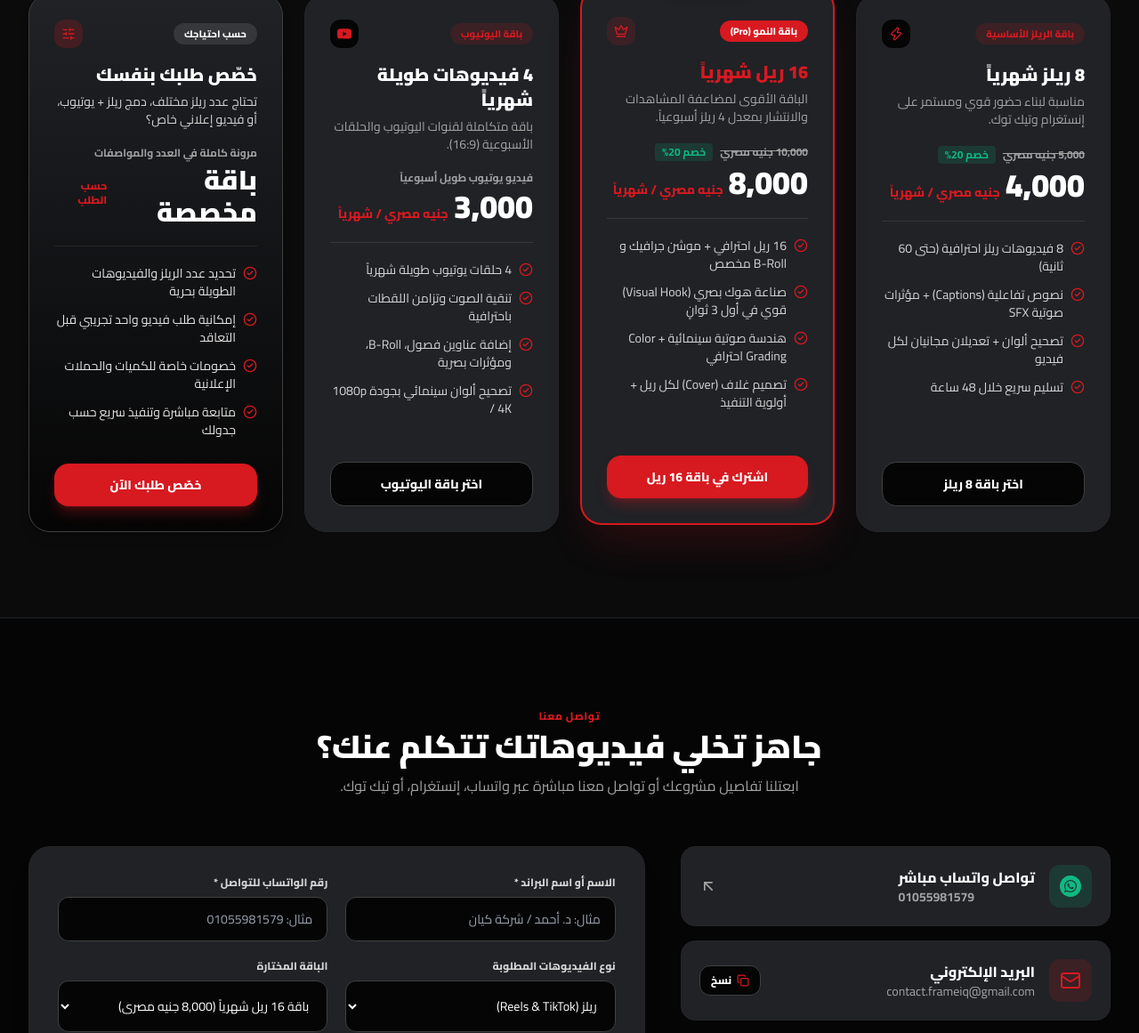
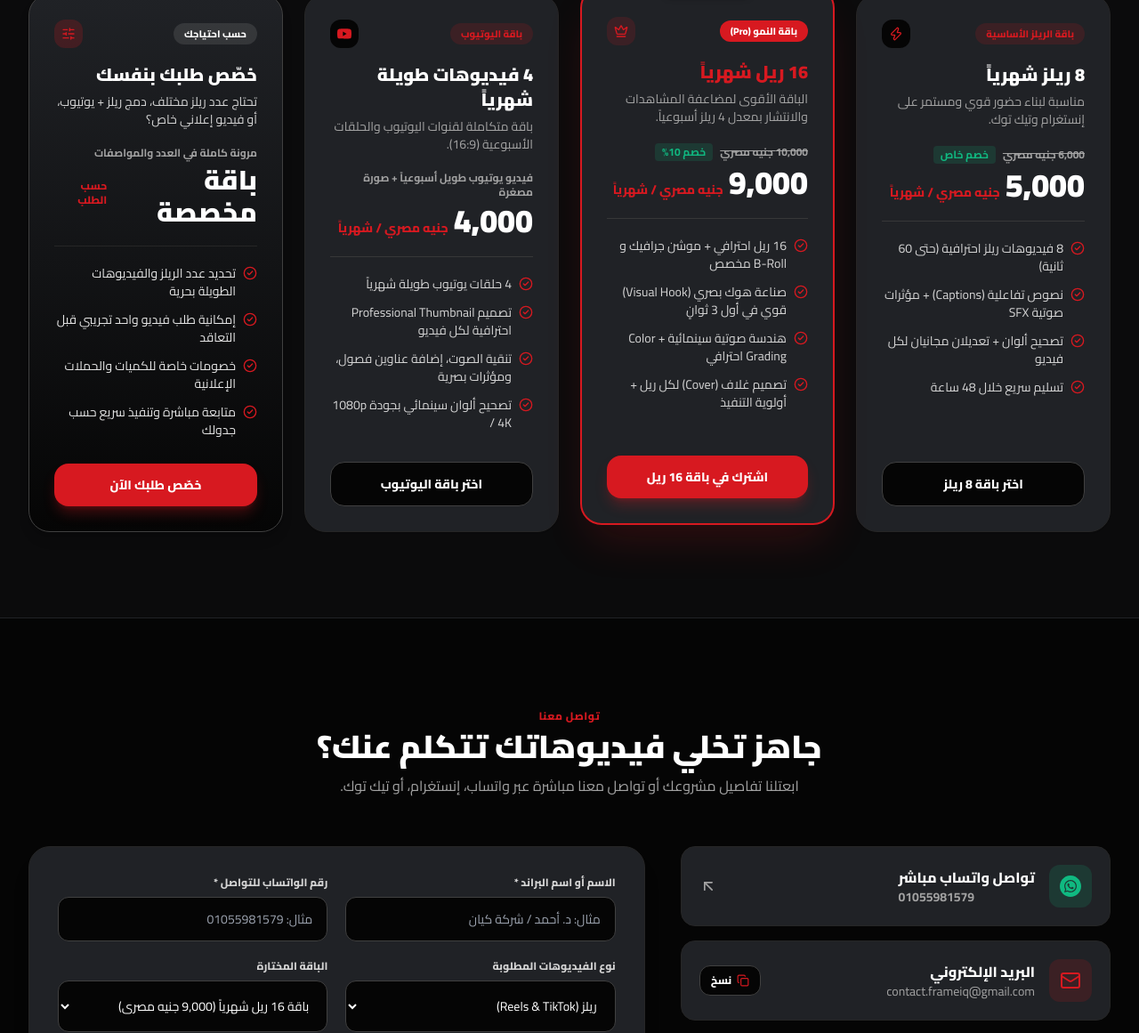
Before and after one commit to frameiq-agency/eg, a plain HTML site: page index.html in a window 1280 px wide. Shown: the part 3077-4238 px from the top of the page at 89% size. Drawn offline with nearby package versions, Linux system fonts and the light colour scheme; a web font is replaced by a local one.

Commit message:
Add files via upload

```diff
--- a/index.html
+++ b/index.html
@@ -325,7 +325,7 @@
                 <!-- 4 Pricing Cards Grid -->
                 <div id="plansGrid" class="grid md:grid-cols-2 xl:grid-cols-4 gap-6 items-stretch">
 
-                    <!-- Plan 1: 8 Reels Monthly (4,000 EGP instead of 5,000 EGP) -->
+                    <!-- Plan 1: 8 Reels Monthly (5,000 EGP instead of 6,000 EGP) -->
                     <div data-plan-group="reels" class="plan-card rounded-3xl bg-white dark:bg-[#202226] border border-neutral-200 dark:border-neutral-800 p-6 sm:p-7 flex flex-col justify-between shadow-sm hover:border-[#D71920] hover:shadow-xl transition-all">
                         <div>
                             <div class="flex items-center justify-between">
@@ -339,11 +339,11 @@
 
                             <div class="my-5 pb-5 border-b border-neutral-200 dark:border-neutral-700/70">
                                 <div class="flex items-center gap-2 text-xs font-bold">
-                                    <span class="text-neutral-400 line-through">5,000 جنيه مصري</span>
-                                    <span class="px-2 py-0.5 rounded bg-emerald-500/15 text-emerald-500">خصم 20%</span>
+                                    <span class="text-neutral-400 line-through">6,000 جنيه مصري</span>
+                                    <span class="px-2 py-0.5 rounded bg-emerald-500/15 text-emerald-500">خصم خاص</span>
                                 </div>
                                 <div class="flex items-baseline gap-1.5 mt-1">
-                                    <span class="font-display font-black text-3xl sm:text-4xl text-[#202226] dark:text-white">4,000</span>
+                                    <span class="font-display font-black text-3xl sm:text-4xl text-[#202226] dark:text-white">5,000</span>
                                     <span class="text-sm font-extrabold text-[#D71920]">جنيه مصري / شهرياً</span>
                                 </div>
                             </div>
@@ -368,12 +368,12 @@
                             </ul>
                         </div>
 
-                        <button onclick="selectPlan('باقة 8 ريلز شهرياً (4,000 جنيه مصري)', 'ريلز (Reels & TikTok)')" class="mt-7 w-full py-3.5 px-4 rounded-2xl font-extrabold text-xs sm:text-sm bg-neutral-100 hover:bg-neutral-200 dark:bg-[#050505] dark:hover:bg-neutral-900 text-[#202226] dark:text-white border border-neutral-200 dark:border-neutral-700 transition-all active:scale-95">
+                        <button onclick="selectPlan('باقة 8 ريلز شهرياً (5,000 جنيه مصري)', 'ريلز (Reels & TikTok)')" class="mt-7 w-full py-3.5 px-4 rounded-2xl font-extrabold text-xs sm:text-sm bg-neutral-100 hover:bg-neutral-200 dark:bg-[#050505] dark:hover:bg-neutral-900 text-[#202226] dark:text-white border border-neutral-200 dark:border-neutral-700 transition-all active:scale-95">
                             اختر باقة 8 ريلز
                         </button>
                     </div>
 
-                    <!-- Plan 2: 16 Reels Monthly (8,000 EGP instead of 10,000 EGP) - MOST POPULAR -->
+                    <!-- Plan 2: 16 Reels Monthly (9,000 EGP instead of 10,000 EGP) - MOST POPULAR -->
                     <div data-plan-group="reels" class="plan-card relative rounded-3xl bg-white dark:bg-[#202226] border-2 border-[#D71920] p-6 sm:p-7 flex flex-col justify-between shadow-2xl shadow-[#D71920]/20 xl:-translate-y-2">
                         <div class="absolute -top-3.5 inset-x-0 flex justify-center">
                             <span class="px-4 py-1 rounded-full text-xs font-extrabold bg-[#D71920] text-white shadow-md">
@@ -394,10 +394,10 @@
                             <div class="my-5 pb-5 border-b border-neutral-200 dark:border-neutral-700/70">
                                 <div class="flex items-center gap-2 text-xs font-bold">
                                     <span class="text-neutral-400 line-through">10,000 جنيه مصري</span>
-                                    <span class="px-2 py-0.5 rounded bg-emerald-500/15 text-emerald-500">خصم 20%</span>
+                                    <span class="px-2 py-0.5 rounded bg-emerald-500/15 text-emerald-500">خصم 10%</span>
                                 </div>
                                 <div class="flex items-baseline gap-1.5 mt-1">
-                                    <span class="font-display font-black text-3xl sm:text-4xl text-[#202226] dark:text-white">8,000</span>
+                                    <span class="font-display font-black text-3xl sm:text-4xl text-[#202226] dark:text-white">9,000</span>
                                     <span class="text-sm font-extrabold text-[#D71920]">جنيه مصري / شهرياً</span>
                                 </div>
                             </div>
@@ -422,12 +422,12 @@
                             </ul>
                         </div>
 
-                        <button onclick="selectPlan('باقة 16 ريل شهرياً (8,000 جنيه مصري)', 'ريلز (Reels & TikTok)')" class="mt-7 w-full py-3.5 px-4 rounded-2xl font-extrabold text-xs sm:text-sm bg-[#D71920] hover:bg-[#B3141A] text-white shadow-lg shadow-[#D71920]/30 transition-all active:scale-95">
+                        <button onclick="selectPlan('باقة 16 ريل شهرياً (9,000 جنيه مصري)', 'ريلز (Reels & TikTok)')" class="mt-7 w-full py-3.5 px-4 rounded-2xl font-extrabold text-xs sm:text-sm bg-[#D71920] hover:bg-[#B3141A] text-white shadow-lg shadow-[#D71920]/30 transition-all active:scale-95">
                             اشترك في باقة 16 ريل
                         </button>
                     </div>
 
-                    <!-- Plan 3: YouTube Package (4 Long Videos/month = 3,000 EGP) -->
+                    <!-- Plan 3: YouTube Package (4 Long Videos/month = 4,000 EGP + Professional Thumbnail) -->
                     <div data-plan-group="long" class="plan-card rounded-3xl bg-white dark:bg-[#202226] border border-neutral-200 dark:border-neutral-800 p-6 sm:p-7 flex flex-col justify-between shadow-sm hover:border-[#D71920] hover:shadow-xl transition-all">
                         <div>
                             <div class="flex items-center justify-between">
@@ -443,10 +443,10 @@
 
                             <div class="my-5 pb-5 border-b border-neutral-200 dark:border-neutral-700/70">
                                 <div class="text-xs text-neutral-500 dark:text-neutral-400 font-bold">
-                                    فيديو يوتيوب طويل أسبوعياً
+                                    فيديو يوتيوب طويل أسبوعياً + صورة مصغرة
                                 </div>
                                 <div class="flex items-baseline gap-1.5 mt-1">
-                                    <span class="font-display font-black text-3xl sm:text-4xl text-[#202226] dark:text-white">3,000</span>
+                                    <span class="font-display font-black text-3xl sm:text-4xl text-[#202226] dark:text-white">4,000</span>
                                     <span class="text-sm font-extrabold text-[#D71920]">جنيه مصري / شهرياً</span>
                                 </div>
                             </div>
@@ -458,11 +458,11 @@
                                 </li>
                                 <li class="flex items-start gap-2">
                                     <i data-lucide="check-circle-2" class="w-4 h-4 text-[#D71920] shrink-0 mt-0.5"></i>
-                                    <span>تنقية الصوت وتزامن اللقطات باحترافية</span>
+                                    <span>تصميم Professional Thumbnail احترافية لكل فيديو</span>
                                 </li>
                                 <li class="flex items-start gap-2">
                                     <i data-lucide="check-circle-2" class="w-4 h-4 text-[#D71920] shrink-0 mt-0.5"></i>
-                                    <span>إضافة عناوين فصول، B-Roll، ومؤثرات بصرية</span>
+                                    <span>تنقية الصوت، إضافة عناوين فصول، ومؤثرات بصرية</span>
                                 </li>
                                 <li class="flex items-start gap-2">
                                     <i data-lucide="check-circle-2" class="w-4 h-4 text-[#D71920] shrink-0 mt-0.5"></i>
@@ -471,7 +471,7 @@
                             </ul>
                         </div>
 
-                        <button onclick="selectPlan('باقة 4 فيديوهات طويلة يوتيوب (3,000 جنيه مصري)', 'فيديوهات طويلة (يوتيوب)')" class="mt-7 w-full py-3.5 px-4 rounded-2xl font-extrabold text-xs sm:text-sm bg-neutral-100 hover:bg-neutral-200 dark:bg-[#050505] dark:hover:bg-neutral-900 text-[#202226] dark:text-white border border-neutral-200 dark:border-neutral-700 transition-all active:scale-95">
+                        <button onclick="selectPlan('باقة 4 فيديوهات طويلة يوتيوب + Professional Thumbnail (4,000 جنيه مصري)', 'فيديوهات طويلة (يوتيوب)')" class="mt-7 w-full py-3.5 px-4 rounded-2xl font-extrabold text-xs sm:text-sm bg-neutral-100 hover:bg-neutral-200 dark:bg-[#050505] dark:hover:bg-neutral-900 text-[#202226] dark:text-white border border-neutral-200 dark:border-neutral-700 transition-all active:scale-95">
                             اختر باقة اليوتيوب
                         </button>
                     </div>
@@ -640,9 +640,9 @@
                                 <div>
                                     <label for="planSelect" class="block text-xs font-extrabold text-neutral-600 dark:text-neutral-300 mb-2">الباقة المختارة</label>
                                     <select id="planSelect" name="الباقة_المطلوبة" class="w-full px-4 py-3.5 rounded-xl bg-white dark:bg-[#050505] border border-neutral-200 dark:border-neutral-700 focus:outline-none focus:border-[#D71920] text-sm transition-colors">
-                                        <option value="باقة 8 ريلز شهرياً (4,000 جنيه مصري)">باقة 8 ريلز شهرياً (4,000 جنيه مصري)</option>
-                                        <option value="باقة 16 ريل شهرياً (8,000 جنيه مصري)" selected>باقة 16 ريل شهرياً (8,000 جنيه مصري)</option>
-                                        <option value="باقة 4 فيديوهات طويلة يوتيوب (3,000 جنيه مصري)">باقة 4 فيديوهات طويلة يوتيوب (3,000 جنيه مصري)</option>
+                                        <option value="باقة 8 ريلز شهرياً (5,000 جنيه مصري)">باقة 8 ريلز شهرياً (5,000 جنيه مصري)</option>
+                                        <option value="باقة 16 ريل شهرياً (9,000 جنيه مصري)" selected>باقة 16 ريل شهرياً (9,000 جنيه مصري)</option>
+                                        <option value="باقة 4 فيديوهات طويلة يوتيوب + Professional Thumbnail (4,000 جنيه مصري)">باقة 4 فيديوهات طويلة يوتيوب + Professional Thumbnail (4,000 جنيه مصري)</option>
                                         <option value="باقة مخصصة حسب الطلب">باقة مخصصة حسب الطلب</option>
                                     </select>
                                 </div>
@@ -1143,7 +1143,7 @@
             const isWide = activeReel.isWide;
             closeModal();
             if (isWide) {
-                selectPlan('باقة 4 فيديوهات طويلة يوتيوب (3,000 جنيه مصري)', 'فيديوهات طويلة (يوتيوب)');
+                selectPlan('باقة 4 فيديوهات طويلة يوتيوب + Professional Thumbnail (4,000 جنيه مصري)', 'فيديوهات طويلة (يوتيوب)');
             }
             const notes = document.getElementById('projectNotes');
             notes.value = `مرحباً Frame iQ! أعجبني أسلوب مونتاج "${title}" وأرغب في تنفيذ فيديوهات بنفس الجودة.`;
```
